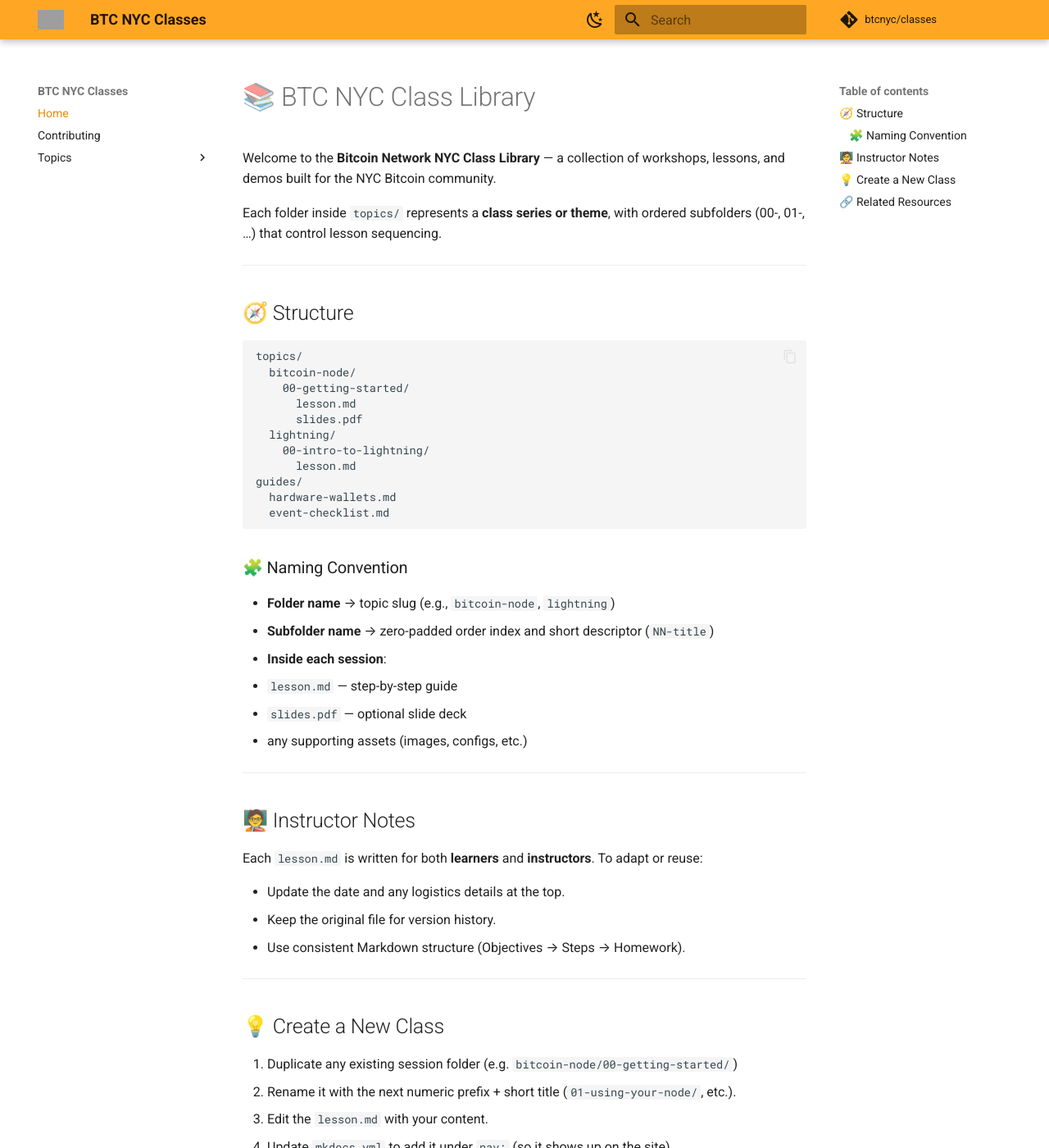
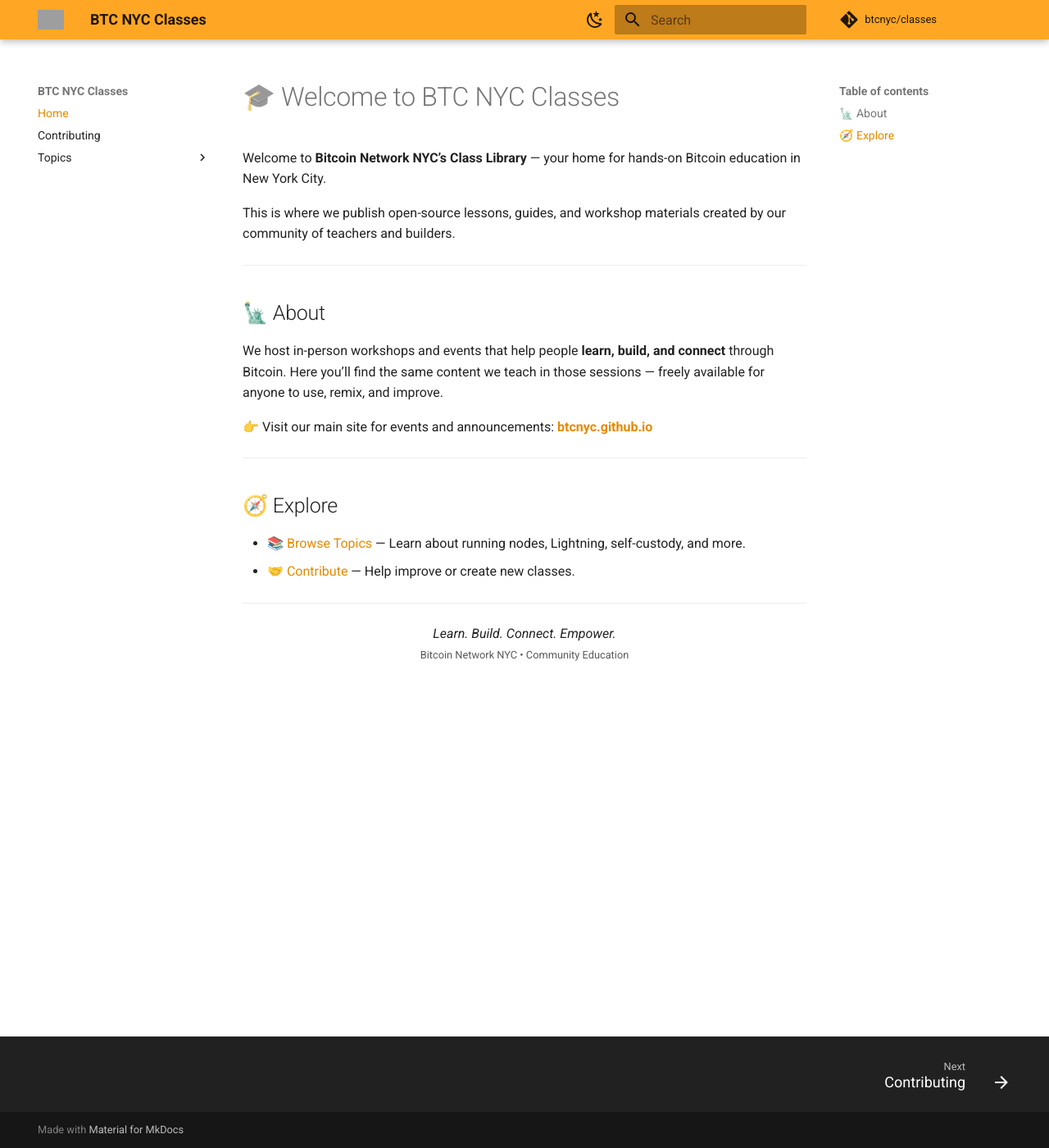
Before and after one commit to btcnyc/classes, an MkDocs documentation site: the page built from docs/README.md, in a window 1280 px wide and 1400 px high. Shown: the whole window at 82% size. Built offline with MkDocs 1.6.1 and Material for MkDocs 9.7.7, drawn with Linux system fonts in a browser that asks for light colours; comment, search, counter and statistics services are not loaded; some of the changed text lies outside the part shown; grey boxes are pictures that could not be loaded.

Commit message:
improved homepage

````diff
--- a/docs/README.md
+++ b/docs/README.md
@@ -1,65 +1,25 @@
-# 📚 BTC NYC Class Library
+# 🎓 Welcome to BTC NYC Classes
 
-Welcome to the **Bitcoin Network NYC Class Library** —
-a collection of workshops, lessons, and demos built for the NYC Bitcoin community.
+Welcome to **Bitcoin Network NYC’s Class Library** — your home for hands-on Bitcoin education in New York City.
 
-Each folder inside `topics/` represents a **class series or theme**,
-with ordered subfolders (00-, 01-, …) that control lesson sequencing.
+This is where we publish open-source lessons, guides, and workshop materials created by our community of teachers and builders.
 
 ---
 
-## 🧭 Structure
+## 🗽 About
 
-```plaintext
-topics/
-  bitcoin-node/
-    00-getting-started/
-      lesson.md
-      slides.pdf
-  lightning/
-    00-intro-to-lightning/
-      lesson.md
-guides/
-  hardware-wallets.md
-  event-checklist.md
-```
+We host in-person workshops and events that help people **learn, build, and connect** through Bitcoin.
+Here you’ll find the same content we teach in those sessions — freely available for anyone to use, remix, and improve.
 
-### 🧩 Naming Convention
-
-* **Folder name** → topic slug (e.g., `bitcoin-node`, `lightning`)
-* **Subfolder name** → zero-padded order index and short descriptor (`NN-title`)
-* **Inside each session**:
-
-  * `lesson.md` — step-by-step guide
-  * `slides.pdf` — optional slide deck
-  * any supporting assets (images, configs, etc.)
+👉 Visit our main site for events and announcements:
+**[btcnyc.github.io](https://btcnyc.github.io)**
 
 ---
 
-## 🧑‍🏫 Instructor Notes
+## 🧭 Explore
 
-Each `lesson.md` is written for both **learners** and **instructors**.
-To adapt or reuse:
-
-* Update the date and any logistics details at the top.
-* Keep the original file for version history.
-* Use consistent Markdown structure (Objectives → Steps → Homework).
-
----
-
-## 💡 Create a New Class
-
-1. Duplicate any existing session folder (e.g. `bitcoin-node/00-getting-started/`)
-2. Rename it with the next numeric prefix + short title (`01-using-your-node/`, etc.).
-3. Edit the `lesson.md` with your content.
-4. Update `mkdocs.yml` to add it under `nav:` (so it shows up on the site).
-
----
-
-## 🔗 Related Resources
-
-<!-- * [Guides](../guides/) — reusable resources (wallet setup, event checklist) -->
-<!-- * [Shared Assets](../shared-assets/) — images, logos, and diagrams -->
+* 📚 [Browse Topics](topics/) — Learn about running nodes, Lightning, self-custody, and more.
+* 🤝 [Contribute](CONTRIBUTING.md) — Help improve or create new classes.
 
 ---
 
--- a/mkdocs.yml
+++ b/mkdocs.yml
@@ -42,9 +42,6 @@ nav:
           # - Using Your Node: topics/bitcoin-node/01-using-your-node/lesson.md
       - Lightning:
           - Lightning Basics: topics/lightning/00-intro-to-lightning/lesson.md
-  # - Guides:
-      # - Hardware Wallets: guides/hardware-wallets.md
-      # - Event Checklist: guides/event-checklist.md
 
 markdown_extensions:
   - admonition
````
